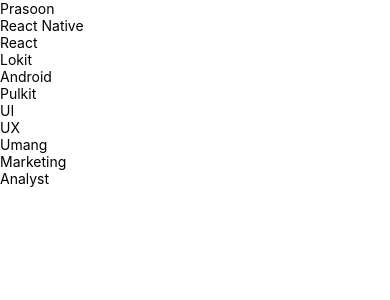
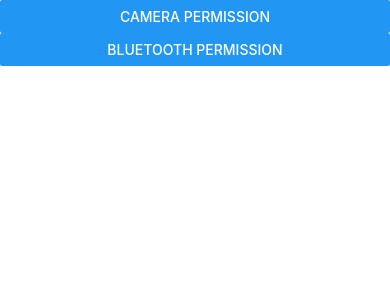
Before and after one commit to PrasoonGuptaOfficial/ReactNativeTutorial, a React Native app: screen / in a window 390 px wide. Shown: the top 300 px of the page. Built offline with nearby package versions, Linux system fonts and the light colour scheme.

Commit message:
Permission Android

```diff
--- a/App.tsx
+++ b/App.tsx
@@ -1,53 +1,57 @@
-import React from 'react';
-import {SectionList, Text, View} from 'react-native';
-
-type SectionListData = {
-  id: number;
-  name: string;
-  data: string[];
-};
-
-const DATA: SectionListData[] = [
-  {
-    id: 1,
-    name: 'Prasoon',
-    data: ['React Native', 'React'],
-  },
-  {
-    id: 2,
-    name: 'Lokit',
-    data: ['Android'],
-  },
-  {
-    id: 3,
-    name: 'Pulkit',
-    data: ['UI', 'UX'],
-  },
-  {
-    id: 4,
-    name: 'Umang',
-    data: ['Marketing', 'Analyst'],
-  },
-];
+import React, {useState} from 'react';
+import {Button, PermissionsAndroid, Text, View} from 'react-native';
 
 function App(): React.JSX.Element {
-  const sectionListRenderItem = ({item}: {item: string}) => {
-    return <Text>{item}</Text>;
+  const [accessed, setAccessed] = useState('');
+  const androidPermission = async () => {
+    try {
+      const access = await PermissionsAndroid.request(
+        PermissionsAndroid.PERMISSIONS.CAMERA,
+        {
+          title: 'App Permission',
+          message: 'Demo',
+          buttonNeutral: 'Ask Me Later',
+          buttonPositive: 'Ok',
+          buttonNegative: 'Cancel',
+        },
+      );
+      if (access === PermissionsAndroid.RESULTS.GRANTED) {
+        setAccessed('Granted');
+      } else {
+        setAccessed('Denied');
+      }
+    } catch (e) {
+      throw new Error('Something went wrong');
+    }
   };
-  const sectionHeaderRenderItem = ({
-    section: {name},
-  }: {
-    section: {name: string};
-  }) => {
-    return <Text>{name}</Text>;
+  const bluetoothAndroidPermission = async () => {
+    try {
+      const access = await PermissionsAndroid.request(
+        PermissionsAndroid.PERMISSIONS.BLUETOOTH_SCAN,
+        {
+          title: 'App Permission',
+          message: 'Demo',
+          buttonNeutral: 'Ask Me Later',
+          buttonPositive: 'Ok',
+          buttonNegative: 'Cancel',
+        },
+      );
+      if (access === PermissionsAndroid.RESULTS.GRANTED) {
+        setAccessed('Granted');
+      } else {
+        setAccessed('Denied');
+      }
+    } catch (e) {
+      throw new Error('Something went wrong');
+    }
   };
   return (
     <View>
-      <SectionList
-        sections={DATA}
-        keyExtractor={item => item}
-        renderItem={sectionListRenderItem}
-        renderSectionHeader={sectionHeaderRenderItem}
+      <Text>{accessed}</Text>
+      <Button title="Camera Permission" onPress={androidPermission} />
+      <Button
+        title="Bluetooth Permission"
+        onPress={bluetoothAndroidPermission}
       />
     </View>
   );
```
Also changed, not shown: 1 other file (tests, documents, lock files or other folders).
